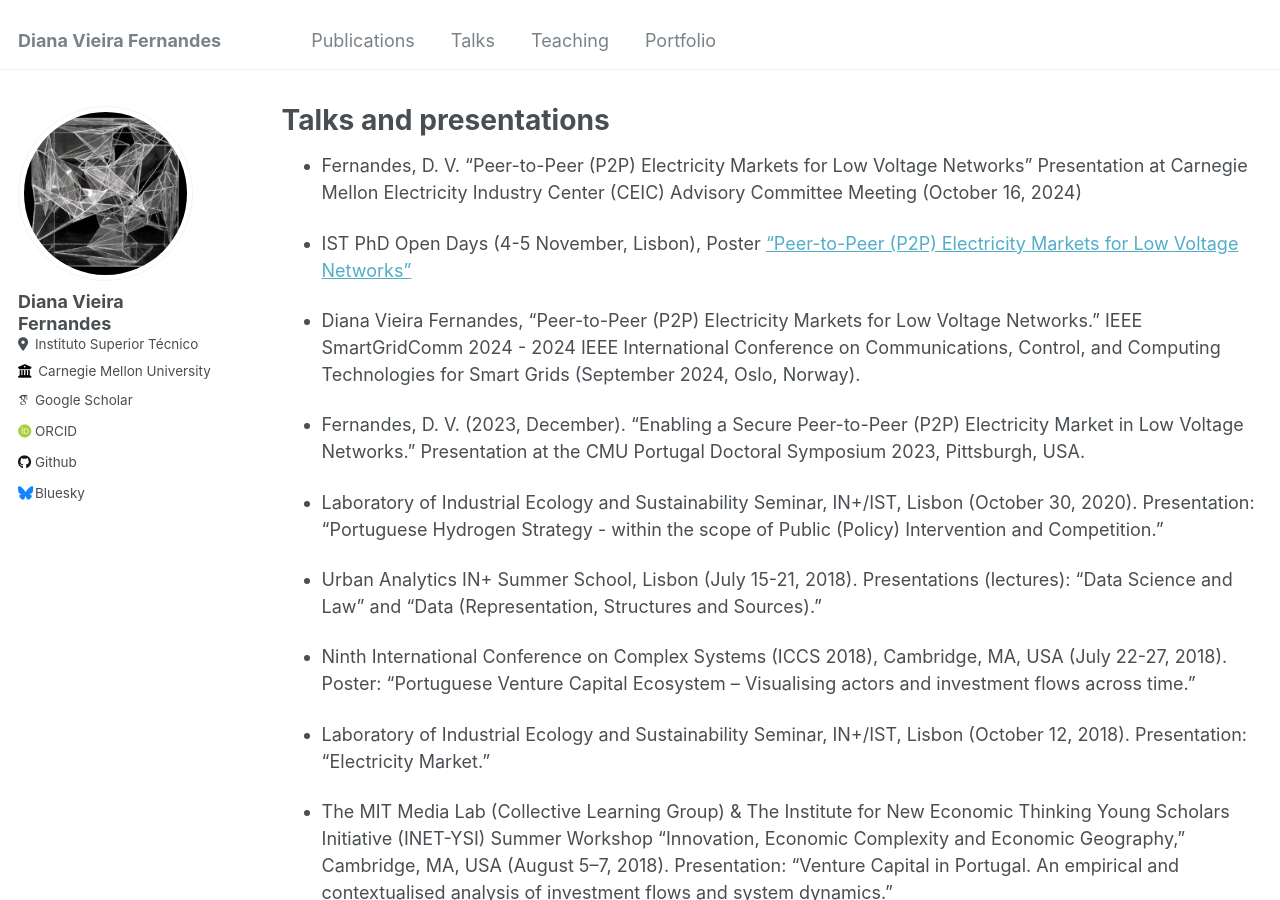
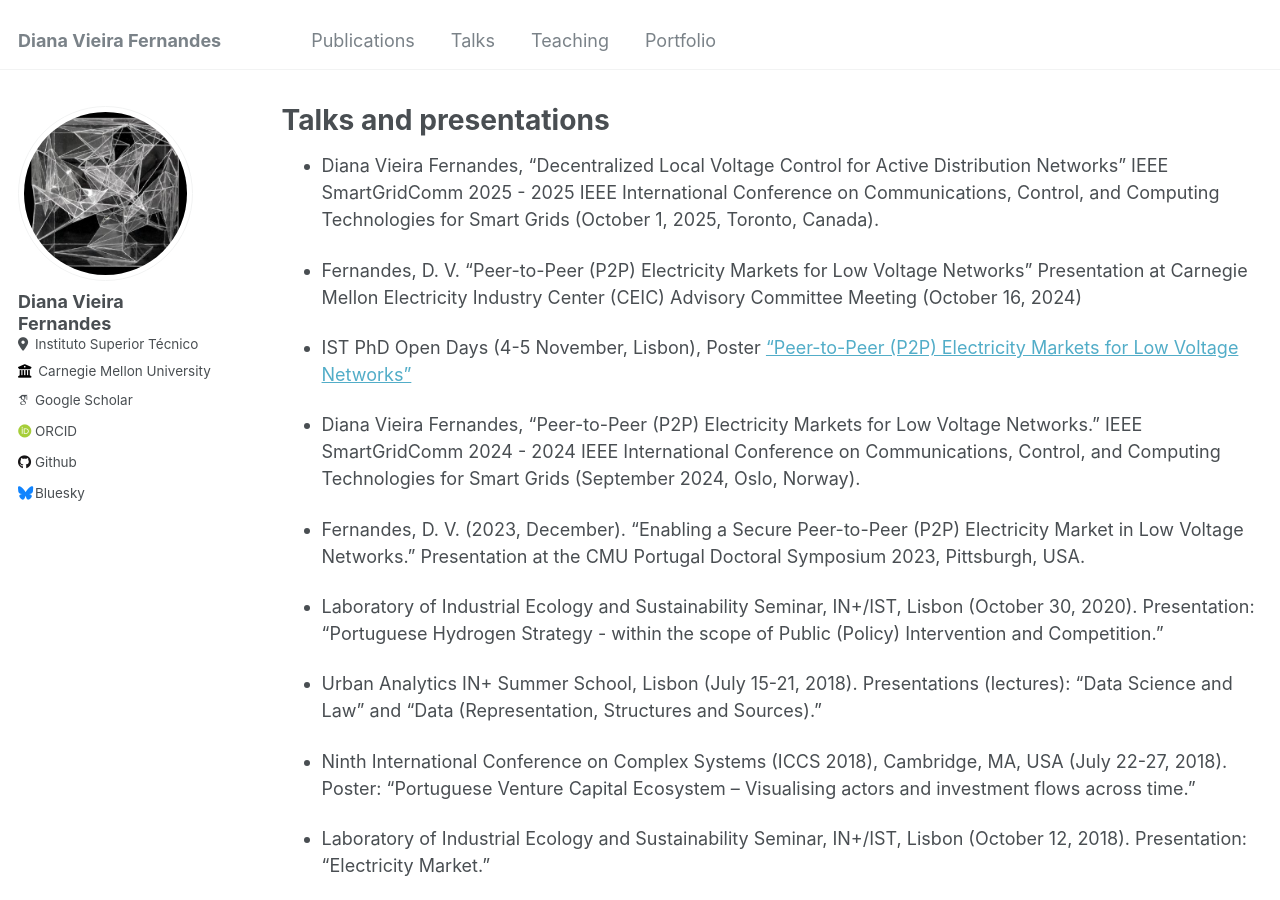
Before and after one commit to d-vf/d-vf.github.io, a Jekyll site: the page built from _pages/talks.md, in a window 1280 px wide and 900 px high. Built offline with Jekyll 4.4.1, drawn with Linux system fonts in a browser that asks for light colours; some web fonts are replaced.

Commit message:
Update talks.md

```diff
--- a/_pages/talks.md
+++ b/_pages/talks.md
@@ -4,6 +4,8 @@ title: "Talks and presentations"
 permalink: /talks/
 author_profile: true
 ---
+
+- Diana Vieira Fernandes, "Decentralized Local Voltage Control for Active Distribution Networks" IEEE SmartGridComm 2025 - 2025 IEEE International Conference on Communications, Control, and Computing Technologies for Smart Grids (October 1, 2025, Toronto, Canada).
 
 - Fernandes, D. V. “Peer-to-Peer (P2P) Electricity Markets for Low Voltage Networks” Presentation at Carnegie Mellon Electricity Industry Center (CEIC) Advisory Committee Meeting (October 16, 2024)
 
```
